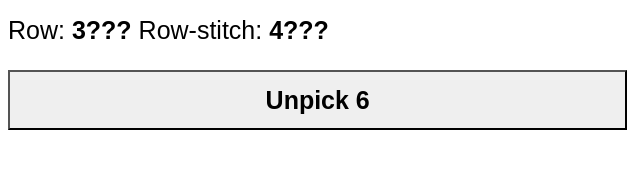
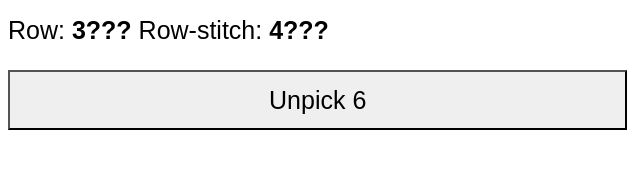
Before and after one commit to laurieboyes/scarfparty-v2, a website: page index.html in a window 1280 px wide. Shown: the part 251-420 px from the top of the page, 0-640 px from the left. Drawn offline with nearby package versions, Linux system fonts and the light colour scheme; files that its build step writes are made by us from their sources; files whose address does not match are found by name.

Commit message:
micro-ux

```diff
--- a/index.html
+++ b/index.html
@@ -17,7 +17,7 @@
 	</div>
 	<p>Row: <b>3???</b> Row-stitch: <b>4???</b></p>
 	<div class="control do-stitch">
-		<input class="stitch-button js-do-unpick" type="button" value="Unpick 6"/>
+		<input class="stitch-button stitch-button--unpick js-do-unpick" type="button" value="Unpick 6"/>
 		<input class="stitch-button js-do-stitch" type="button" value="Stitch 6"/>
 	</div>
 </div>
--- a/src/controls.scss
+++ b/src/controls.scss
@@ -23,3 +23,7 @@
 		margin-right: 2%;
 	}
 }
+
+.stitch-button--unpick {
+	font-weight: normal;
+}
```
